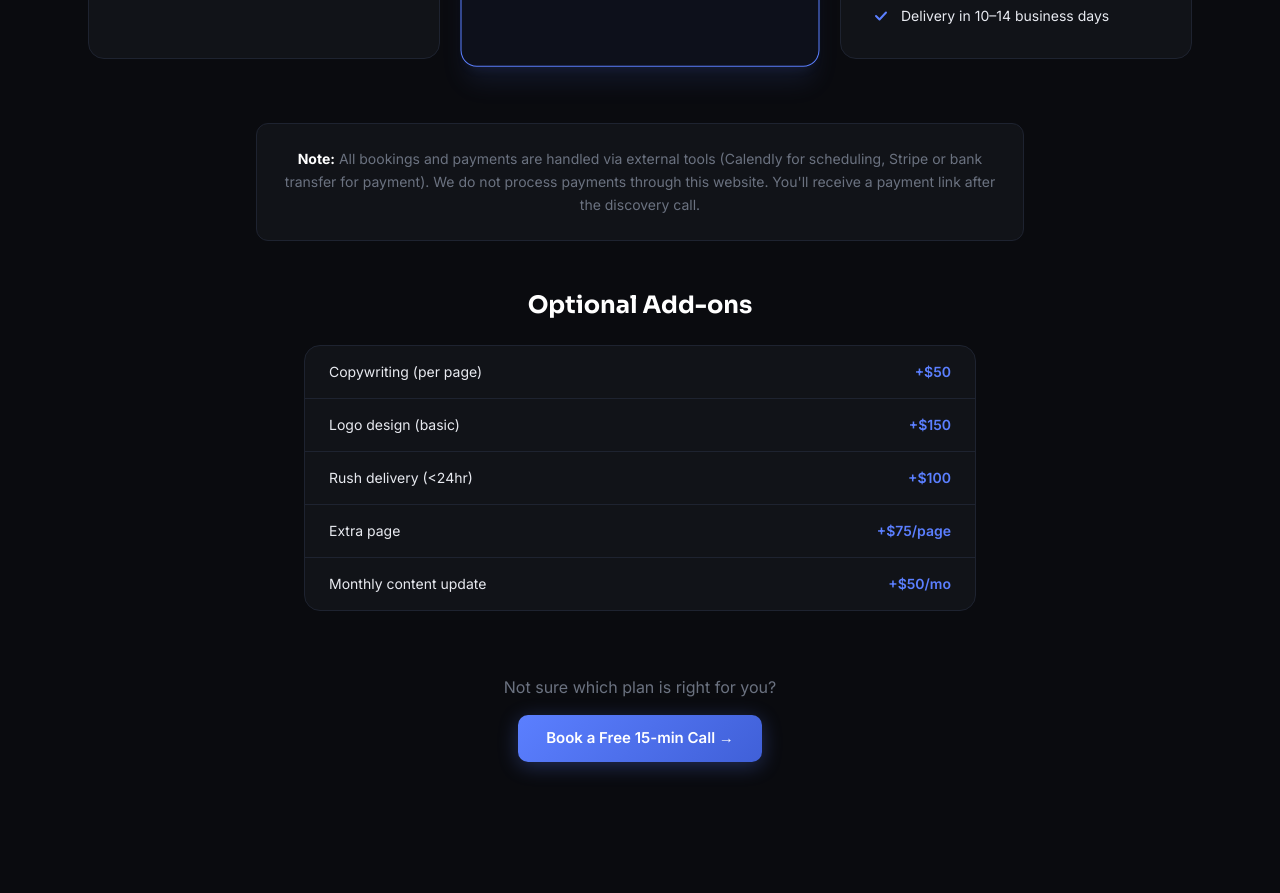
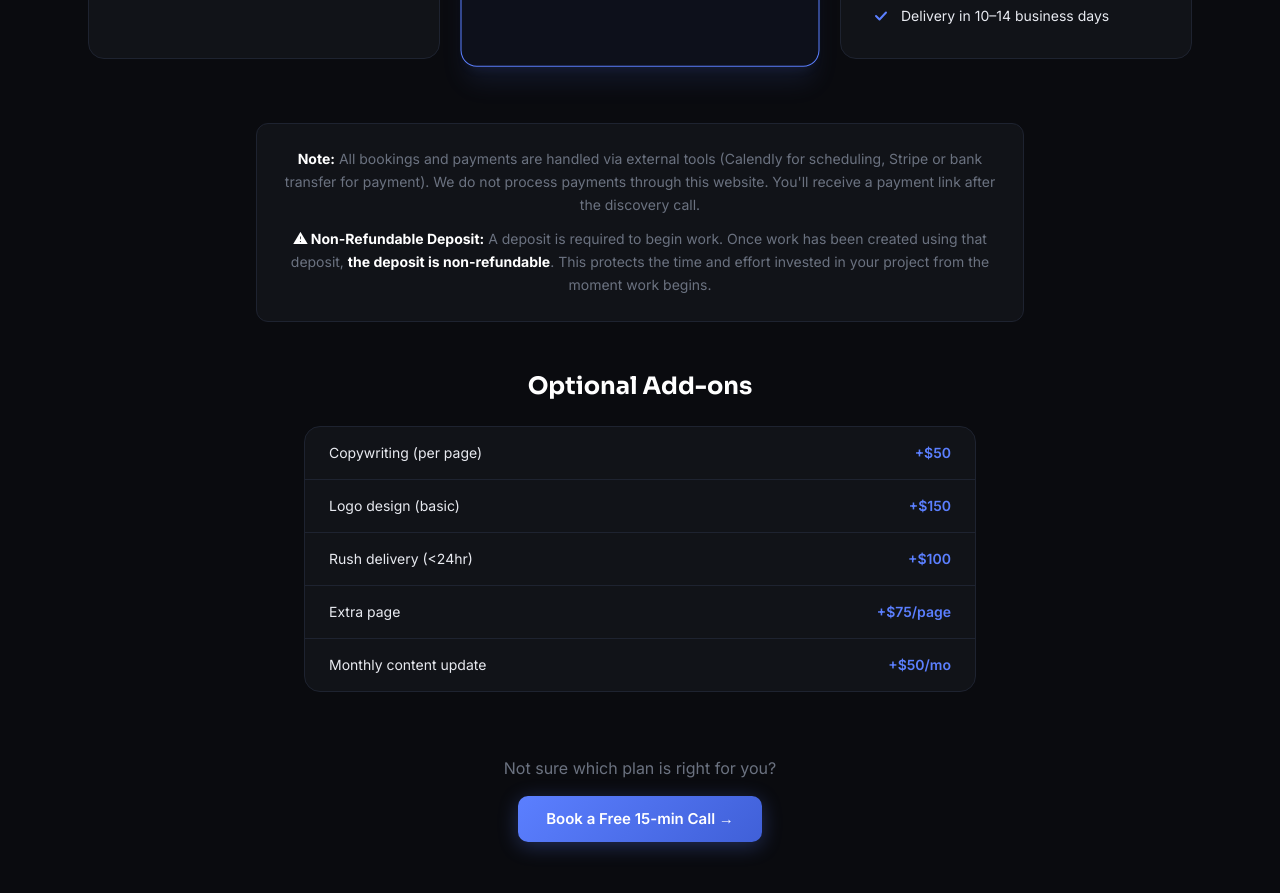
Before and after one commit to patlax17/XNDTECH, a Next.js app: page /pricing in a window 1280 px wide. Shown: the part 960-1853 px from the top of the page. Built offline with nearby package versions, Linux system fonts and the light colour scheme.

Commit message:
feat: add non-refundable deposit policy to pricing page

```diff
--- a/src/app/pricing/page.tsx
+++ b/src/app/pricing/page.tsx
@@ -184,10 +184,18 @@ export default function PricingPage() {
             </div>
 
             {/* Disclaimer */}
-            <div className="bg-brand-surface border border-brand-border rounded-xl p-6 mb-12 text-sm text-brand-muted leading-relaxed max-w-3xl mx-auto text-center">
-                <strong className="text-white">Note:</strong> All bookings and payments are handled via external
-                tools (Calendly for scheduling, Stripe or bank transfer for payment). We do not process
-                payments through this website. You&apos;ll receive a payment link after the discovery call.
+            <div className="bg-brand-surface border border-brand-border rounded-xl p-6 mb-12 text-sm text-brand-muted leading-relaxed max-w-3xl mx-auto text-center space-y-3">
+                <p>
+                    <strong className="text-white">Note:</strong> All bookings and payments are handled via external
+                    tools (Calendly for scheduling, Stripe or bank transfer for payment). We do not process
+                    payments through this website. You&apos;ll receive a payment link after the discovery call.
+                </p>
+                <p>
+                    <strong className="text-white">⚠ Non-Refundable Deposit:</strong> A deposit is required to
+                    begin work. Once work has been created using that deposit, <strong className="text-white">the deposit
+                    is non-refundable</strong>. This protects the time and effort invested in your project from the
+                    moment work begins.
+                </p>
             </div>
 
             {/* Add-ons */}
```
